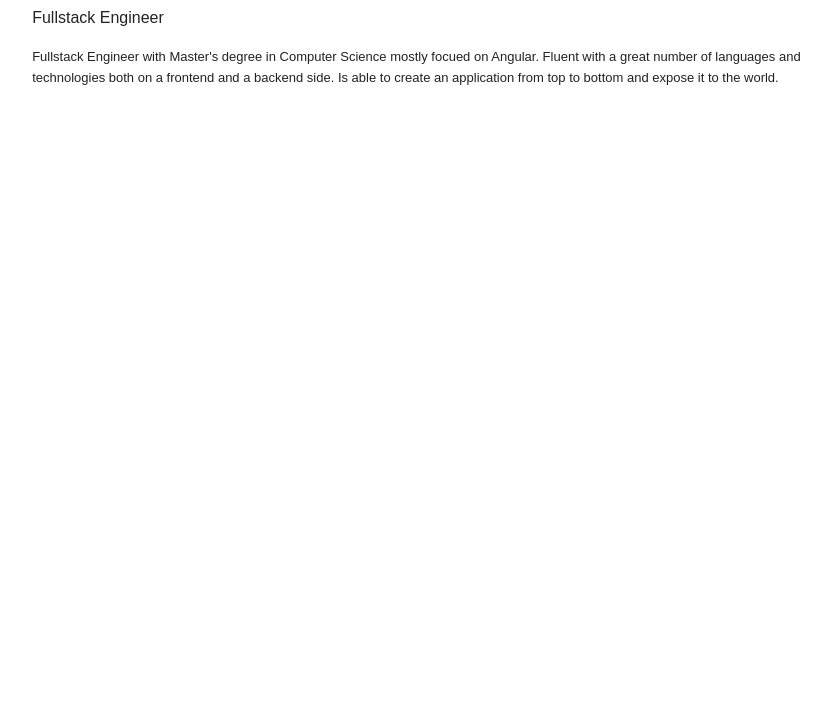
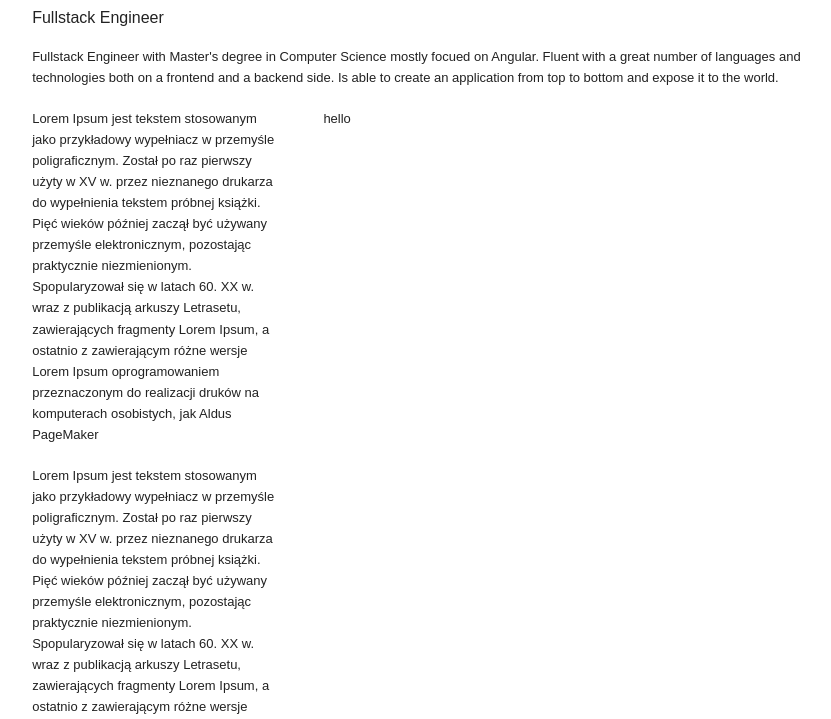
Before and after one commit to Humberd/resume, a Gatsby site: page / in a window 1280 px wide. Shown: the part 81-800 px from the top of the page, without its empty margins (211-1042 px from the left). Built offline with nearby package versions, Linux system fonts and the light colour scheme; Gatsby itself is replaced by a stand-in of ours.

Commit message:
Save commit

```diff
--- a/src/pages/index.js
+++ b/src/pages/index.js
@@ -8,6 +8,20 @@
 const IndexPage = () => (
     <Layout>
       <Header/>
+
+      <div className="columns">
+        <div className="column">
+          {[1, 2, 3, 4, 5, 6, 7, 8, 9, 0].map(() => (
+              <div className="foobar">
+                Lorem Ipsum jest tekstem stosowanym jako przykładowy wypełniacz w przemyśle poligraficznym. Został po raz pierwszy użyty w XV w. przez nieznanego drukarza do wypełnienia tekstem próbnej książki. Pięć wieków później zaczął być używany przemyśle elektronicznym, pozostając praktycznie
+                niezmienionym. Spopularyzował się w latach 60. XX w. wraz z publikacją arkuszy Letrasetu, zawierających fragmenty Lorem Ipsum, a ostatnio z zawierającym różne wersje Lorem Ipsum oprogramowaniem przeznaczonym do realizacji druków na komputerach osobistych, jak Aldus PageMaker
+              </div>
+          ))}
+        </div>
+        <div className="column">
+          hello
+        </div>
+      </div>
     </Layout>
 );
 
--- a/src/pages/index.scss
+++ b/src/pages/index.scss
@@ -3,3 +3,19 @@
 :root {
 	--main-color: #494E5C;
 }
+
+.columns {
+	display: grid;
+	grid-template-columns: 1fr 2fr;
+	grid-column-gap: 40px;
+
+	.column {
+		& > * {
+			margin-bottom: 20px;
+			@media print {
+				break-inside: avoid;
+			}
+		}
+	}
+
+}
```
Also changed, not shown: src/components/segment.js (added, +7 -0 lines), src/components/segment.scss (added).
